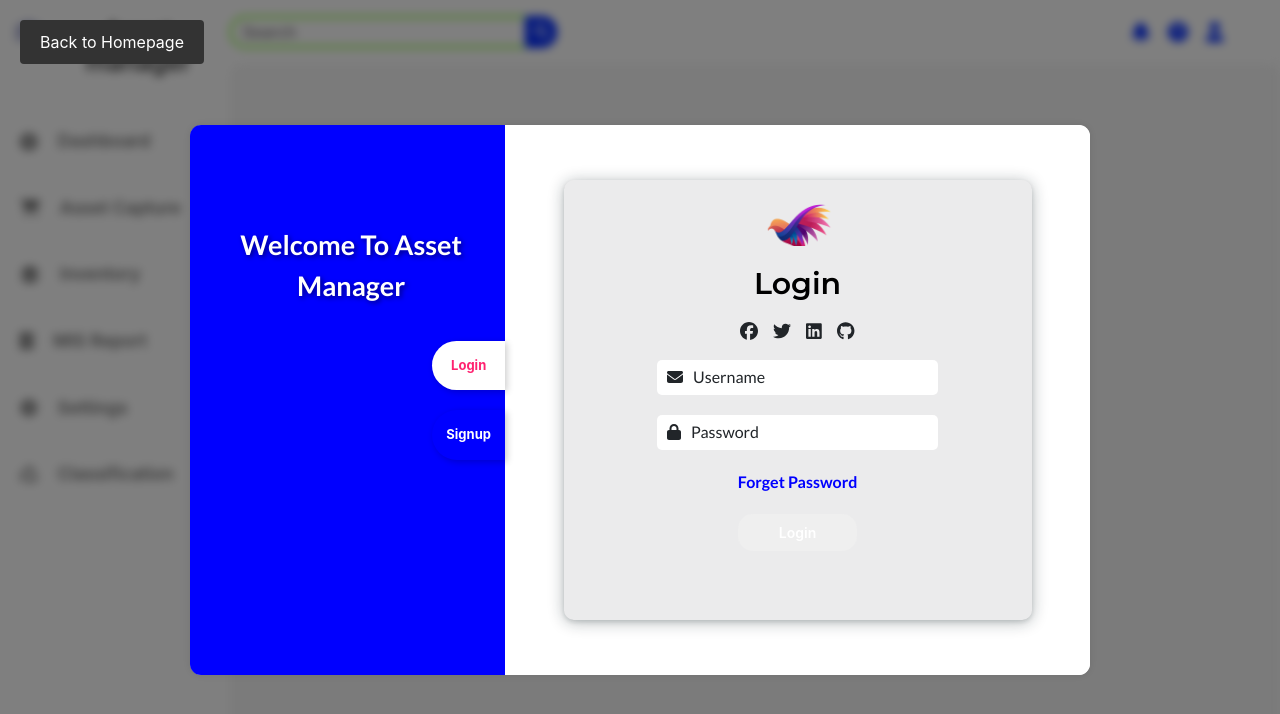
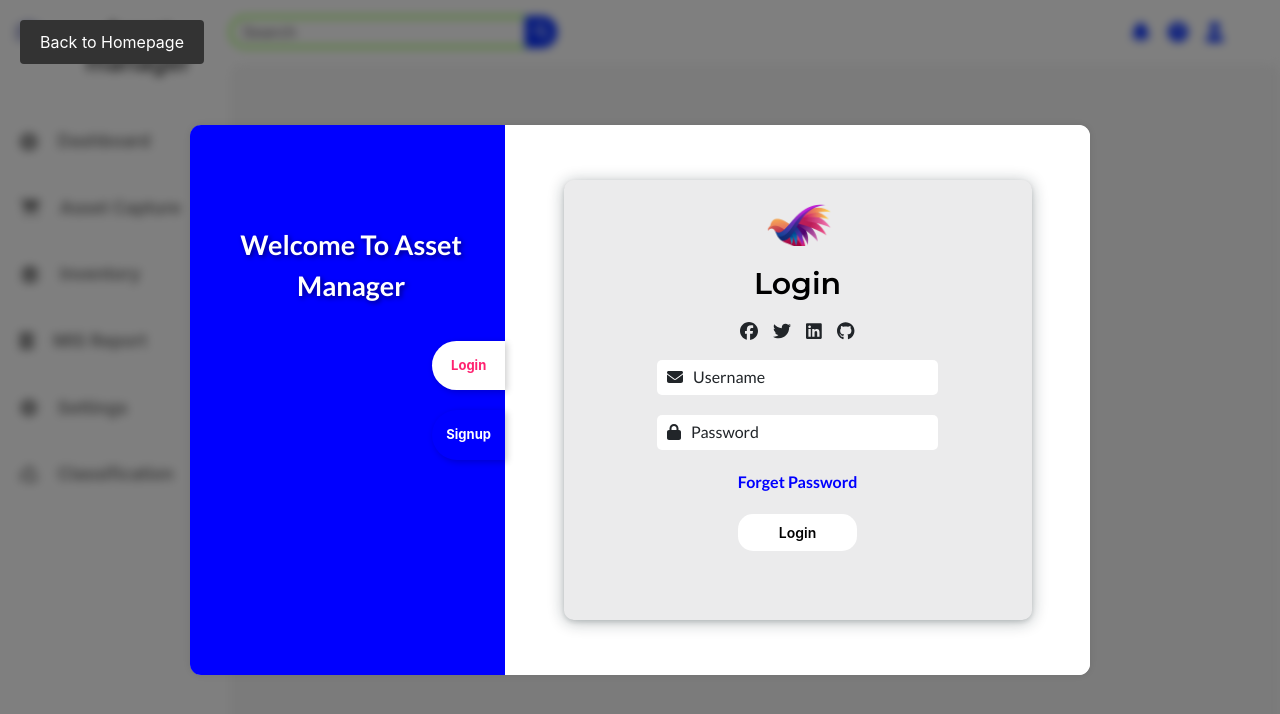
Before and after one commit to AnujNdas/Asset-manager-new, a React (Create React App) app in the folder frontend/: page /User/Login in a window 1280 px wide. Shown: the top 714 px of the page. Built offline with nearby package versions, Linux system fonts and the light colour scheme.

Commit message:
Update Login.css

```diff
--- a/frontend/src/Page_styles/Login.css
+++ b/frontend/src/Page_styles/Login.css
@@ -79,7 +79,7 @@ h2{
     border-radius: 15px;
     border: none;
     cursor: pointer;
-    color:#ffffff;
+    background-color:#ffffff;
 }
 .foet{
     text-decoration: none;
```
